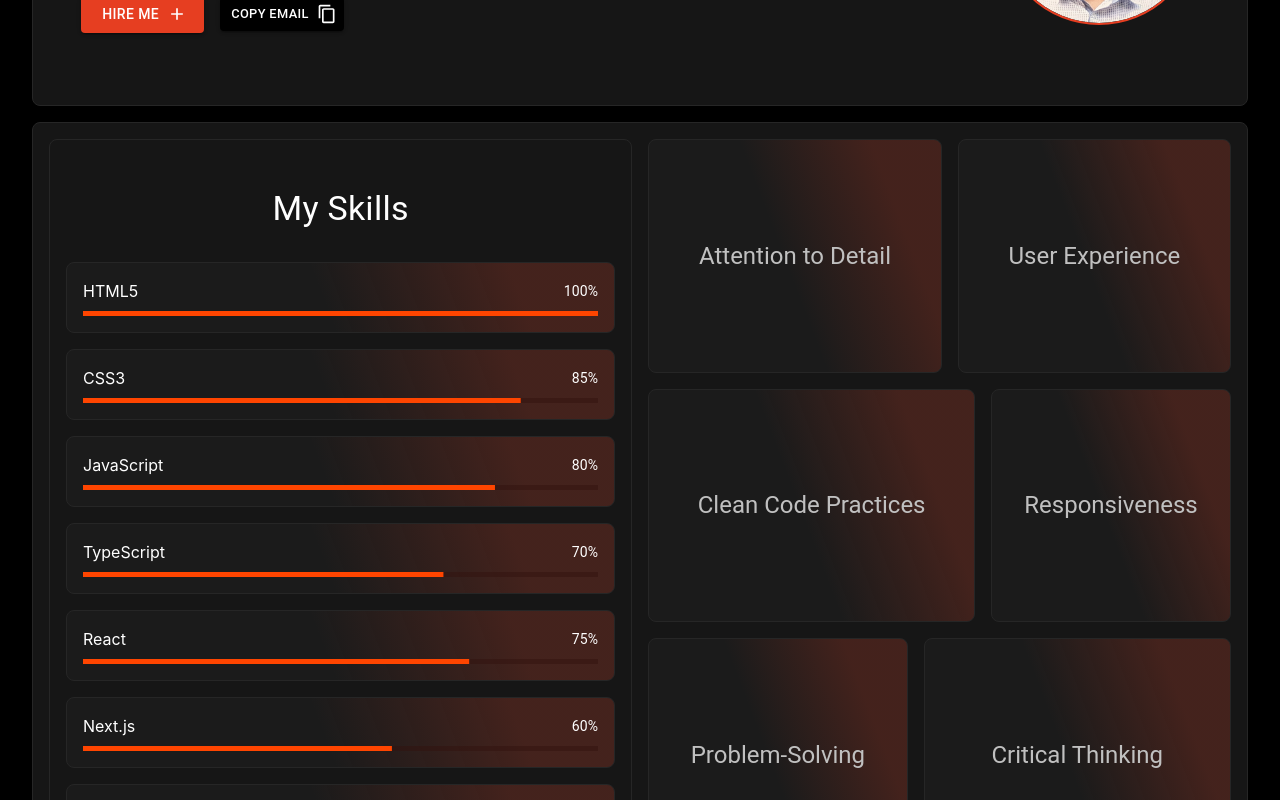
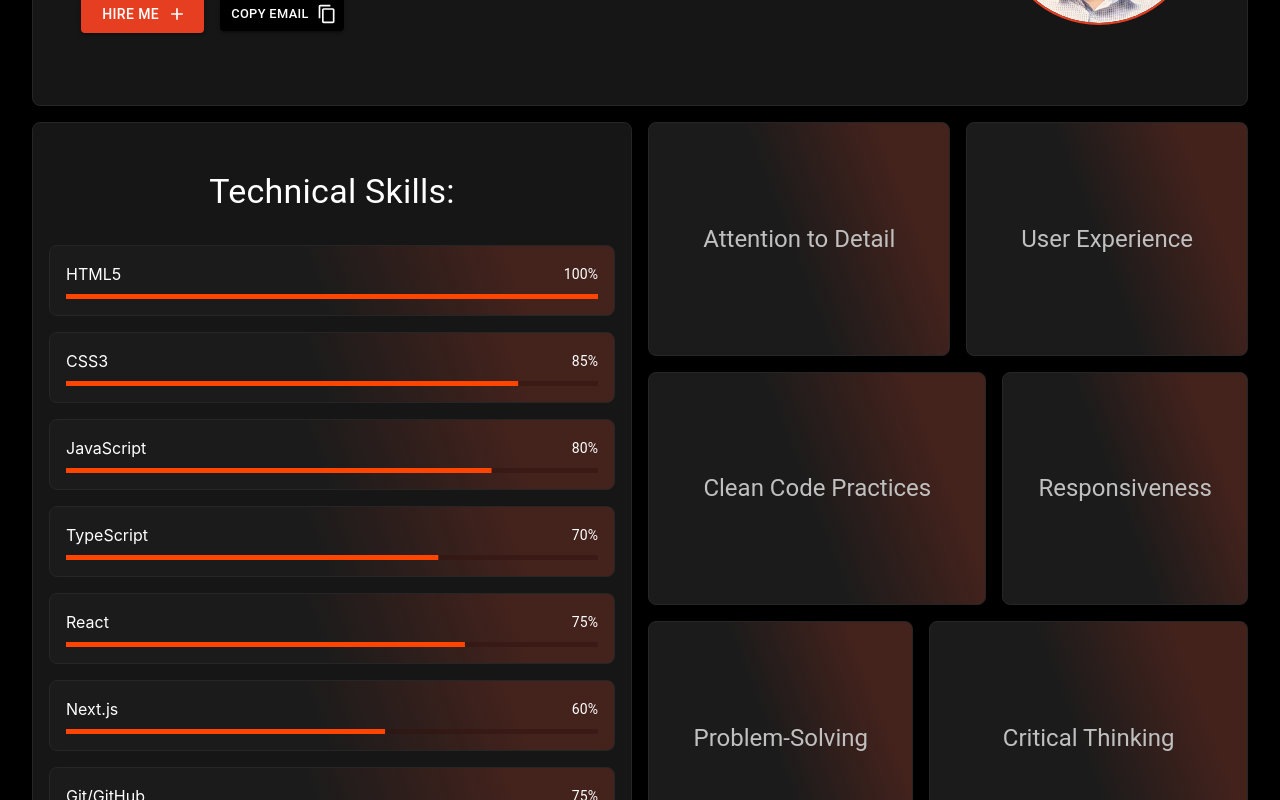
Before and after one commit to Nofal71/Personal-Portfolio, a React (Create React App) app: page / in a window 1280 px wide. Shown: the part 460-1260 px from the top of the page. Built offline with nearby package versions, Linux system fonts and the light colour scheme.

Commit message:
Improve code

```diff
--- a/public/index.html
+++ b/public/index.html
@@ -1,14 +1,12 @@
 <!DOCTYPE html>
 <html lang="en">
+
 <head>
   <meta charset="utf-8" />
-    <!-- <link rel="icon" href="%PUBLIC_URL%/favicon.ico" /> -->
+  <link rel="icon" href="%PUBLIC_URL%/favicon.ico" />
   <meta name="viewport" content="width=device-width, initial-scale=1" />
   <meta name="theme-color" content="#000000" />
-    <meta
-      name="description"
-      content="Web site created using create-react-app"
-    />
+  <meta name="description" content="Web site created using create-react-app" />
   <link rel="apple-touch-icon" href="%PUBLIC_URL%/logo192.png" />
   <!--
       manifest.json provides metadata used when your web app is installed on a
@@ -24,8 +22,9 @@
       work correctly both with client-side routing and a non-root public URL.
       Learn how to configure a non-root public URL by running `npm run build`.
     -->
-    <title>React App</title>
+  <title>Nofal's Portfolio</title>
 </head>
+
 <body>
   <noscript>You need to enable JavaScript to run this app.</noscript>
   <div id="root"></div>
@@ -40,4 +39,5 @@
       To create a production bundle, use `npm run build` or `yarn build`.
     -->
 </body>
+
 </html>
--- a/src/Components/Footer/Footer.jsx
+++ b/src/Components/Footer/Footer.jsx
@@ -9,7 +9,7 @@ const Footer = () => {
         <MainCard sx={{
             background: 'linear-gradient(76.27deg, rgba(230, 62, 33, 0.2) 10.4%, rgba(51, 19, 14, 0) 25.53%), #1B1B1B',
             px: '4rem',
-            py: { xs: '2rem', sm: 0 }
+            py: { xs: '2rem', sm: 0 },
         }}>
             <Box sx={{
                 display: 'flex',
--- a/src/Components/Header/NavBar.jsx
+++ b/src/Components/Header/NavBar.jsx
@@ -50,6 +50,7 @@ const NavBar = () => {
           width: '100%',
           inset: 0,
           backgroundColor: '#161616',
+          top: 4
         }}>
           <Tabs
             sx={{
--- a/src/Components/Sections/SkillSection.jsx
+++ b/src/Components/Sections/SkillSection.jsx
@@ -1,7 +1,6 @@
 import { Typography } from '@mui/material';
 import { Box, Stack } from '@mui/system';
 import React from 'react';
-import MainCard from '../utils/MainCard';
 import SkillCard from '../utils/Skill/SkillCard';
 
 const SkillSection = () => {
@@ -25,7 +24,7 @@ const SkillSection = () => {
     ];
 
     return (
-        <MainCard sx={{ flexDirection: { xs: 'column', sm: 'row' } }}>
+        <Box display={'flex'} gap={2} sx={{ flexDirection: { xs: 'column', sm: 'row' }, mx: { xs: 0, sm: 2 } }}>
 
             {/* Left Section  */}
 
@@ -40,7 +39,7 @@ const SkillSection = () => {
                 borderRadius: '8px',
             }}>
                 <Typography variant='h4' color='white' sx={{ mt: 4, mb: 4, mx: 2, textAlign: 'center' }}>
-                    My Skills
+                    Technical Skills:
                 </Typography>
 
                 <Stack justifyContent={'center'} alignItems={'center'}>
@@ -62,7 +61,7 @@ const SkillSection = () => {
 
             <Box sx={{
                 width: { xs: 1, sm: 1 / 2 },
-                display: 'flex',
+                display: { sm: 'flex', xs: 'none' },
                 flexDirection: 'row',
                 flexWrap: 'wrap',
                 gap: 2
@@ -84,7 +83,7 @@ const SkillSection = () => {
                     </Box>
                 ))}
             </Box>
-        </MainCard>
+        </Box>
     );
 };
 
```
Also changed, not shown: 1 other file (tests, documents, lock files or other folders). Lines whose indentation alone changed are shown as unchanged.
